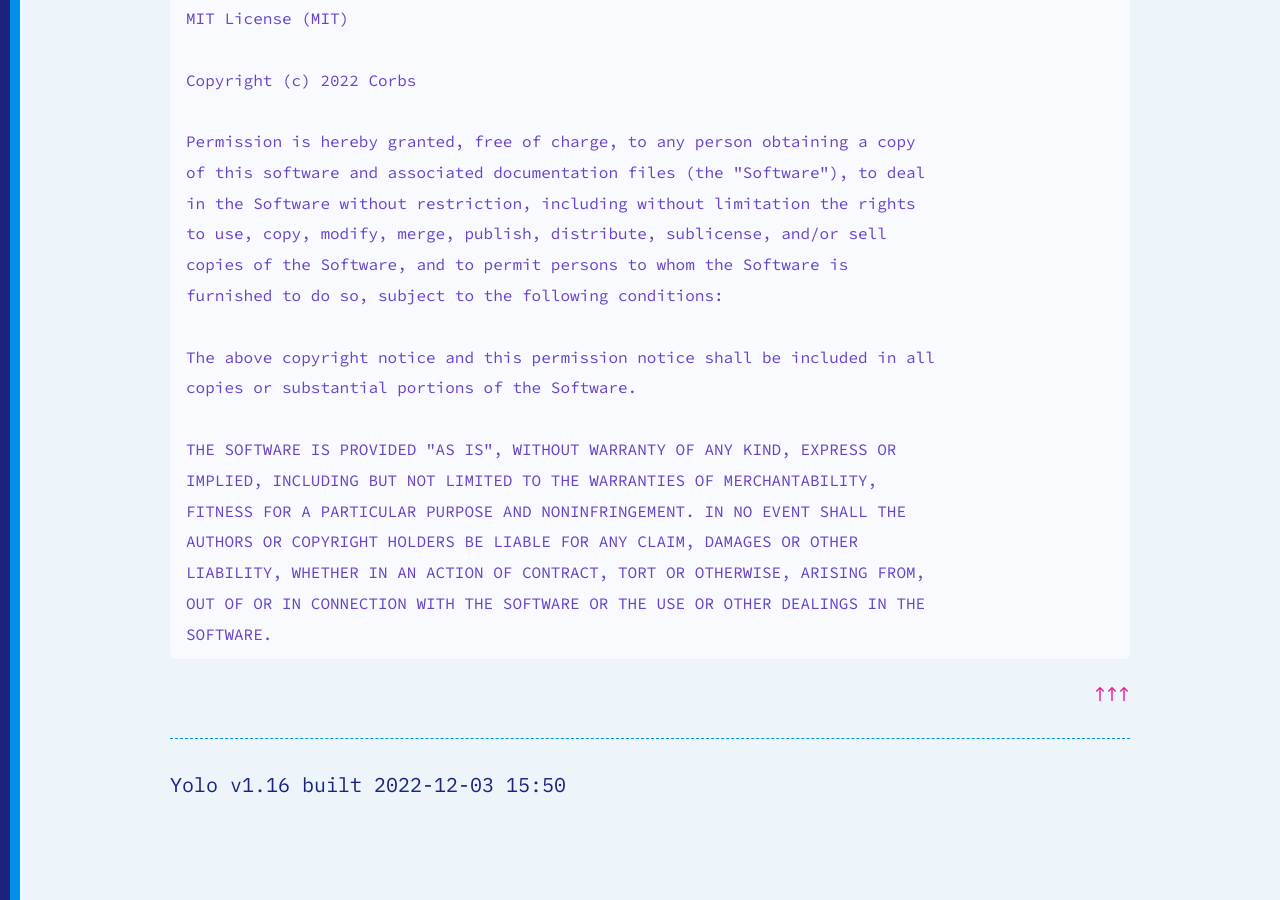
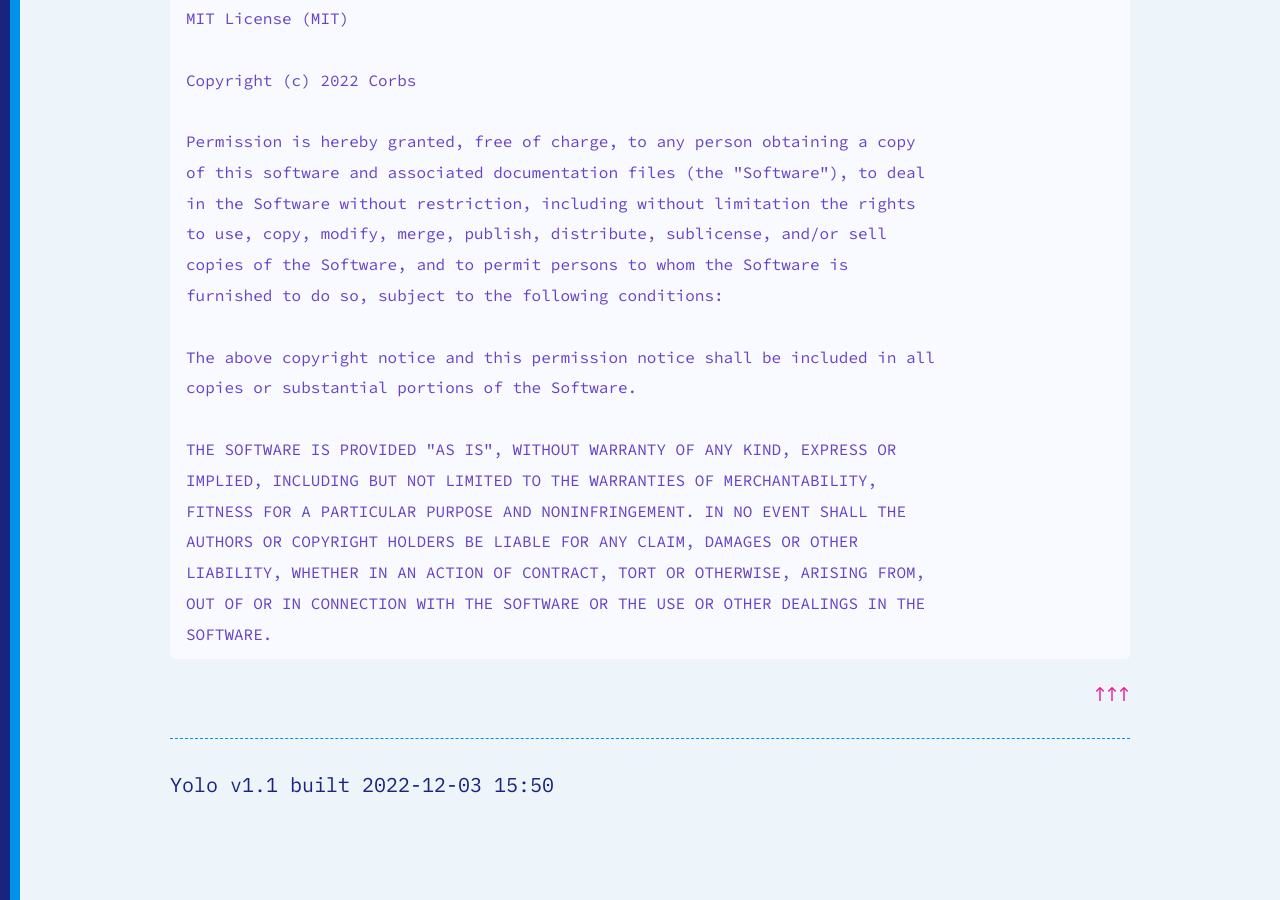
Before and after one commit to corbtastik/yolo, a Jekyll site: the page built from index.md, in a window 1280 px wide and 900 px high, scrolled down 42305 px. Built offline with Jekyll 4.4.1, drawn with Linux system fonts in a browser that asks for light colours; some web fonts are replaced.

Commit message:
yolo v1.1

```diff
--- a/_config.yml
+++ b/_config.yml
@@ -8,7 +8,7 @@ style: corbs
 images: https://storage.googleapis.com/corbs-foto/yolo
 sidebar: true
 # Build settings
-version: v1.16
+version: v1.1
 markdown: kramdown
 exclude:
   - "README.md"
```
Also changed, not shown: 1 other file.
